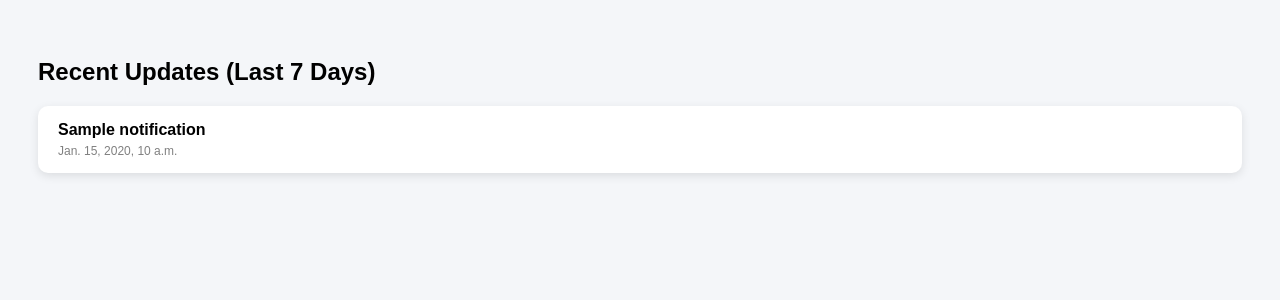
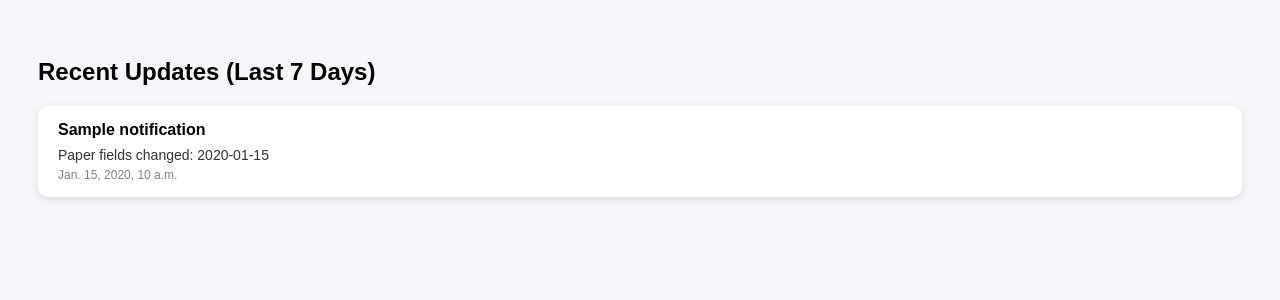
Before and after one commit to VDJ2824/WebD-Project-2026, a Django app: template app/templates/notifications.html in a window 1280 px wide. Shown: the top 300 px of the page. Run offline with Django 4.2, Linux system fonts and the light colour scheme; the template is opened without the code that fills it: most values are stand-ins (such as "Sample title", 1, 10 or a date in 2020); parts of the project's set-up code (start-up, migrations or seed data) failed here and were passed over.

Commit message:
Update notifications.html

```diff
--- a/app/templates/notifications.html
+++ b/app/templates/notifications.html
@@ -29,6 +29,12 @@ h2 {
     color: gray;
     margin-top: 5px;
 }
+
+.change-list {
+    margin-top: 8px;
+    color: #333;
+    font-size: 14px;
+}
 </style>
 </head>
 
@@ -46,7 +52,30 @@ h2 {
             {% endif %}
 
             {% if n.updated_papers > 0 %}
-                🔄 {{ n.updated_papers }} papers updated (citations changed)<br>
+                🔄 {{ n.updated_papers }} papers updated<br>
+            {% endif %}
+
+            {% if n.updated_fields %}
+                <div class="change-list">
+                    Paper fields changed: {{ n.updated_fields|join:", " }}
+                </div>
+            {% endif %}
+
+            {% if n.metrics_changed %}
+                <div class="change-list">
+                    Metrics updated:
+                    {% if n.metrics_changes.h_index %}
+                        H-Index {{ n.metrics_changes.h_index.old }} → {{ n.metrics_changes.h_index.new }}
+                    {% endif %}
+                    {% if n.metrics_changes.citations %}
+                        {% if n.metrics_changes.h_index %}, {% endif %}
+                        Citations {{ n.metrics_changes.citations.old }} → {{ n.metrics_changes.citations.new }}
+                    {% endif %}
+                    {% if n.metrics_changes.documents %}
+                        {% if n.metrics_changes.h_index or n.metrics_changes.citations %}, {% endif %}
+                        Documents {{ n.metrics_changes.documents.old }} → {{ n.metrics_changes.documents.new }}
+                    {% endif %}
+                </div>
             {% endif %}
 
             <div class="time">
```
